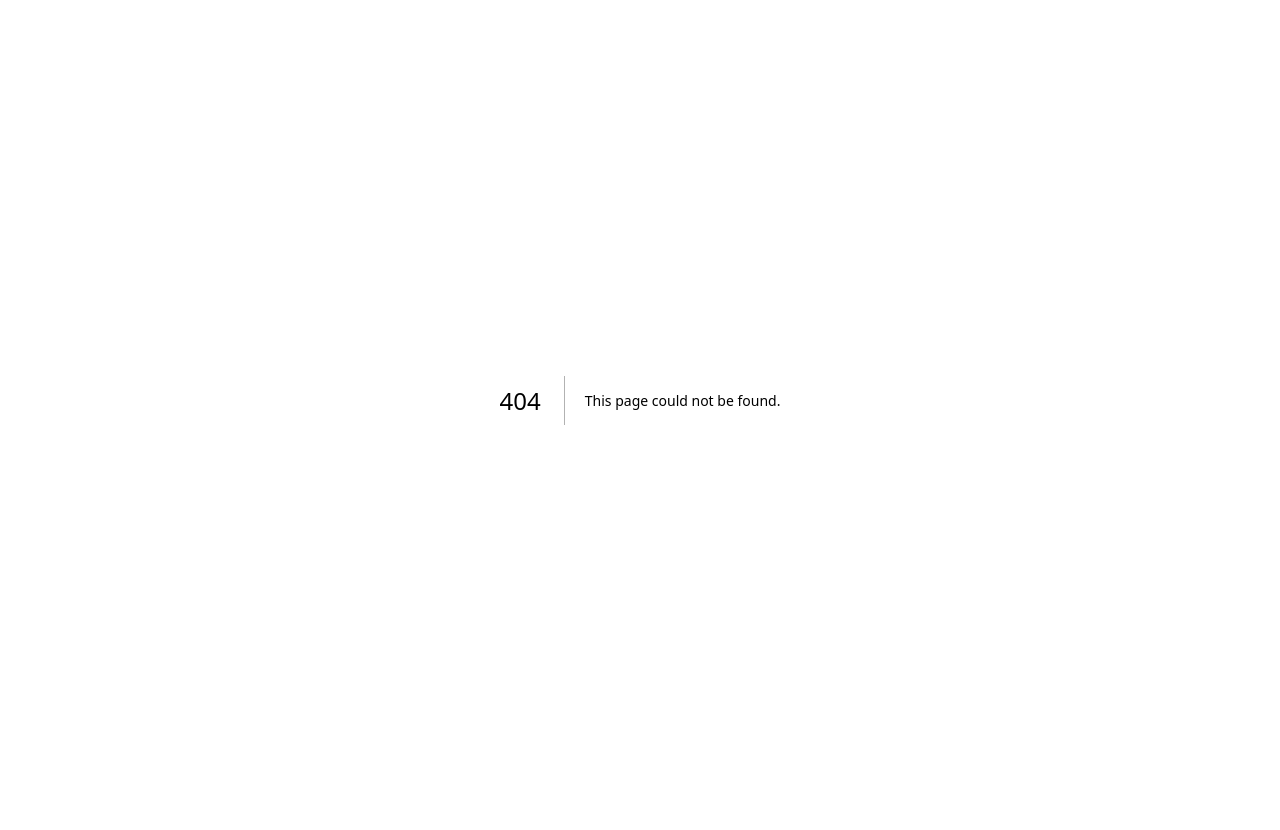
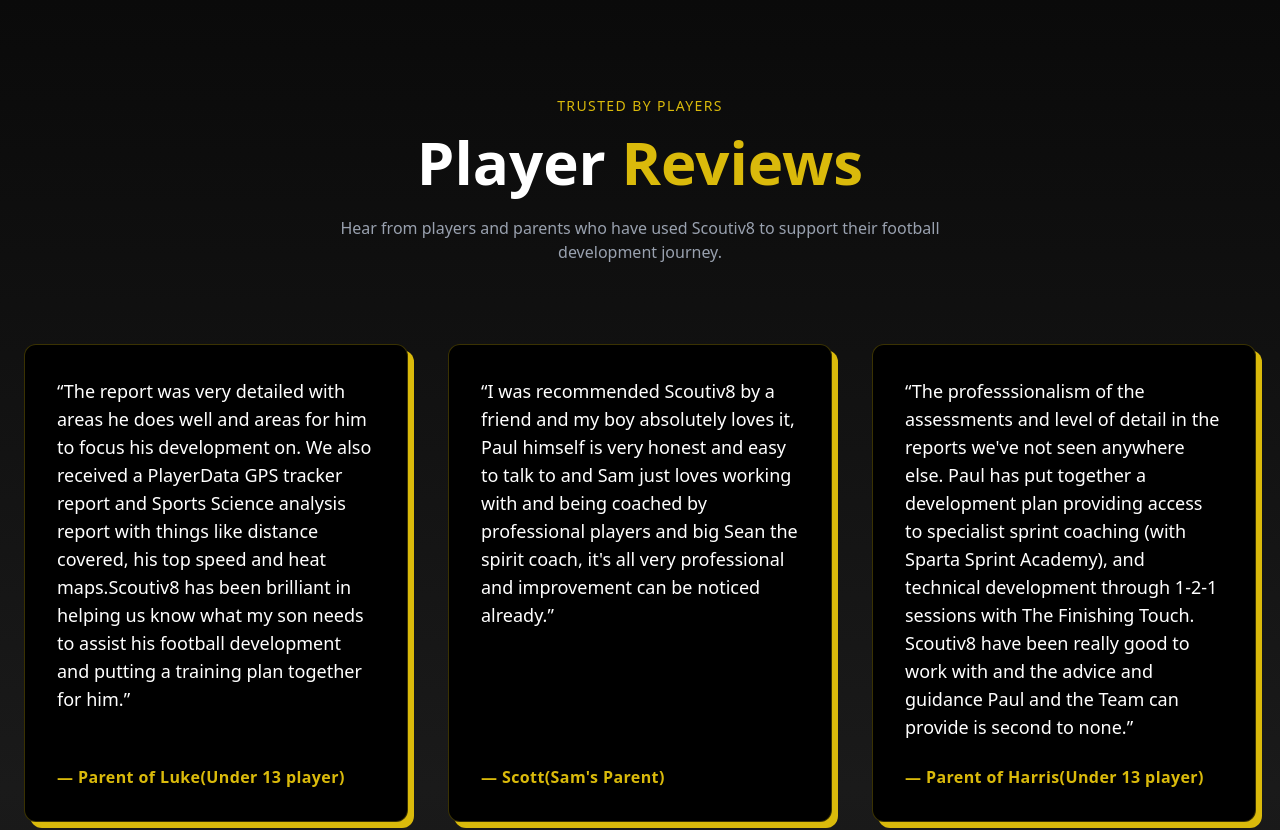
Before and after one commit to Chintzzzzz/scoutiv8, a Next.js app: page /reviews in a window 1280 px wide. Before the commit this address had no page. Shown: the top 830 px of the page. Before the commit the page ends 800 px from the top, so only its background shows below. Built offline with nearby package versions, Linux system fonts and the light colour scheme.

Commit message:
Reviews and hero font

```diff
--- a/app/page.tsx
+++ b/app/page.tsx
@@ -14,6 +14,13 @@
 import { FaSnowflake } from "react-icons/fa";
 import FinanceModal from "@/components/FinanceModal";
 import FaqSection from "@/components/FaqSection";
+import { Afacad } from "next/font/google";
+
+const afacad = Afacad({
+  subsets: ["latin"],
+  weight: ["400", "600", "700"],
+});
+
 
 type CardProps = {
   title: string;
@@ -58,7 +65,7 @@
         </div>
 
         {/* Features */}
-        <ul className="space-y-3 flex-grow text-gray-200">
+        <ul className="space-y-3 grow text-gray-200">
           {features.map((feature: string, idx: number) => (
             <li key={idx}>• {feature}</li>
           ))}
@@ -149,9 +156,11 @@
 
       {/* Content */}
       <div className="container mx-auto px-6 text-center relative z-10">
-        <h1 className="text-5xl md:text-7xl font-bold mb-6 bg-gradient-to-b from-white to-gray-600 bg-clip-text text-transparent inline-block">
+        <h1
+          className={`${afacad.className} tracking-wide text-5xl md:text-7xl font-bold mb-6 text-white bg-clip-text inline-block`}
+        >
           Get Your Professional
-          <span className="text-[#daba0bec] block">Scout Report</span>
+          <span className="text-[#daba0bec] block tracking-wide">Scout Report</span>
         </h1>
         <p className="text-xl text-white/80 mb-8 max-w-3xl mx-auto">
           Be the Best <span className="text-[#daba0b] font-bold">YOU</span> can be.
@@ -173,7 +182,7 @@
 
 
       {/* Cards Section */}
-      <section id='about' className="py-20 bg-gradient-to-b from-[#0a0a0a] via-[#1a1a1a] to-[#daba0b40]">
+      <section id='about' className="py-20 bg-linear-to-b from-[#0a0a0a] via-[#1a1a1a] to-[#daba0b40]">
       {/*<section className="py-20 bg-[radial-gradient(circle_at_center,_#0a0a0a,_#1a1a1a,_#daba0b40)]"> */}
         <div className="container mx-auto px-6">
           <AnimatedHeader delay={0} className='mb-5'>
@@ -278,7 +287,7 @@
       </section>
 
         {/* Services Section */}
-        <section id="services" className="py-20 bg-gradient-to-b from-[#daba0b40] via-[#1a1a1a] to-[#0a0a0a]">
+        <section id="services" className="py-20 bg-linear-to-b from-[#daba0b40] via-[#1a1a1a] to-[#0a0a0a]">
           <div className="container mx-auto px-6">
           <AnimatedHeader delay={0} className="mb-14 pt-20">
             Professional Analysis in Four Key Areas
@@ -461,7 +470,7 @@
                 className="group relative rounded-xl p-6 text-left bg-slate-800/30 overflow-hidden transition-all duration-500"
               >
                 {/* Gradient Overlay on Hover */}
-                <div className="absolute inset-0 bg-gradient-to-b from-[#bfa008] to-black opacity-0 group-hover:opacity-100 transition-opacity duration-500 "></div>
+                <div className="absolute inset-0 bg-linear-to-b from-[#bfa008] to-black opacity-0 group-hover:opacity-100 transition-opacity duration-500 "></div>
 
                 {/* Image Container */}
                 <div className="relative w-full h-64 mb-6 rounded-lg overflow-hidden group">
@@ -499,7 +508,7 @@
 
 
       {/* Pricing Section */}
-    <section id="pricing" className="py-20 bg-gradient-to-b from-[#0a0a0a] via-[#1a1a1a] to-[#0a0a0a] text-white">
+    <section id="pricing" className="py-20 bg-linear-to-b from-[#0a0a0a] via-[#1a1a1a] to-[#0a0a0a] text-white">
       <div className="max-w-6xl mx-auto px-6">
         <h2 className="text-5xl font-bold text-center mb-4">
           Our Scouting Packages
@@ -577,9 +586,12 @@
         have helped young athletes elevate their game and unlock new pathways.
       </p>
 
-      <button className="flex items-center gap-2 text-[#daba0b] font-semibold hover:opacity-80 transition">
-        View More Reviews <span>→</span>
-      </button>
+      <Link
+        href="/reviews"
+        className="flex items-center gap-2 text-[#daba0b] font-semibold hover:opacity-80 transition"
+      >
+        View More Reviews →
+      </Link>
     </div>
 
     {/* RIGHT SIDE */}
@@ -592,12 +604,13 @@
       flex flex-col justify-between"
       style={{ boxShadow: "6px 6px 0px #daba0b" }}
   >
-    <p className="text-lg mb-4 flex-grow">
-      “The scouting report was extremely detailed. The insights helped my son
-      understand exactly what he needed to improve. Highly recommended.”
+    <p className="text-lg mb-4 grow">
+
+"The report was very detailed with areas he does well and areas for him to focus his development on. We also received a PlayerData GPS tracker report and Sports Science analysis report with things like distance covered, his top speed and heat maps.
+Scoutiv8 has been brilliant in helping us know what my son needs to assist his football development and putting a training plan together for him."
     </p>
     <p className="font-bold tracking-wide text-[#daba0b]">
-      — Parent of U12 Player
+      — Parent of Luke(Under 13 player)
     </p>
   </div>
 
@@ -608,12 +621,11 @@
       flex flex-col justify-between md:translate-x-16"
       style={{ boxShadow: "6px 6px 0px #daba0b" }}
   >
-    <p className="text-lg mb-4 flex-grow">
-      “The PlayerData breakdown and tactical insights were top-tier.
-      This is exactly the type of analysis academies look for.”
+    <p className="text-lg mb-4 grow">
+      "I was recommended Scoutiv8 by a friend and my boy absolutely loves it, Paul himself is very honest and easy to talk to and Sam just loves working with and being coached by professional players and big Sean the spirit coach, it's all very professional and improvement can be noticed already."
     </p>
     <p className="font-bold tracking-wide text-[#daba0b]">
-      — Academy Coach
+      — Scott(Sam's Parent)
     </p>
   </div>
 
@@ -624,12 +636,12 @@
       flex flex-col justify-between"
       style={{ boxShadow: "6px 6px 0px #daba0b" }}
   >
-    <p className="text-lg mb-4 flex-grow">
-      “The development plan helped me structure my training properly.
-      I noticed improvements in only a few weeks.”
+    <p className="text-lg mb-4 grow">
+      "The professsionalism of the assessments and level of detail in the reports  we've not seen anywhere else. Paul has put together a development plan providing access to specialist sprint coaching (with Sparta Sprint Academy), and technical development  through 1-2-1 sessions with The Finishing Touch.
+       Scoutiv8 have been really good to work with and the advice and guidance Paul and the Team can provide is second to none."
     </p>
     <p className="font-bold tracking-wide text-[#daba0b]">
-      — U15 Player
+      — Parent of Harris(Under 13 player)
     </p>
   </div>
 </div>
@@ -648,12 +660,12 @@
       flex flex-col justify-between h-full"
     style={{ boxShadow: "6px 6px 0px #daba0b" }}
   >
-    <p className="text-gray-200 mb-4 text-base flex-grow">
-      “The scouting report was extremely detailed. The insights helped my son
-      understand exactly what he needed to improve. Highly recommended.”
+    <p className="text-gray-200 mb-4 text-base grow">
+      "The report was very detailed with areas he does well and areas for him to focus his development on. We also received a PlayerData GPS tracker report and Sports Science analysis report with things like distance covered, his top speed and heat maps.
+Scoutiv8 has been brilliant in helping us know what my son needs to assist his football development and putting a training plan together for him."
     </p>
     <p className="font-bold tracking-wide text-[#daba0b] text-sm">
-      — Parent of U12 Player
+      — Parent of Luke(Under 13 player)
     </p>
   </div>
 
@@ -666,12 +678,12 @@
       flex flex-col justify-between h-full"
     style={{ boxShadow: "6px 6px 0px #daba0b" }}
   >
-    <p className="text-gray-200 mb-4 text-base flex-grow">
-      “The PlayerData breakdown and tactical insights were top-tier.
-      This is exactly the type of analysis academies look for.”
+    <p className="text-gray-200 mb-4 text-base grow">
+    "I was recommended Scoutiv8 by a friend and my boy absolutely loves it, Paul himself is very honest and easy to talk to and Sam just loves working with and being coached by professional players and big Sean the spirit coach, it's all very professional and improvement can be noticed already."
+
     </p>
     <p className="font-bold tracking-wide text-[#daba0b] text-sm">
-      — Academy Coach
+      — Scott(Sam's Parent)
     </p>
   </div>
 
@@ -684,12 +696,12 @@
       flex flex-col justify-between h-full"
     style={{ boxShadow: "6px 6px 0px #daba0b" }}
   >
-    <p className="text-gray-200 mb-4 text-base flex-grow">
-      “The development plan helped me structure my training properly.
-      I noticed improvements in only a few weeks.”
+    <p className="text-gray-200 mb-4 text-base grow">
+      "The professsionalism of the assessments and level of detail in the reports  we've not seen anywhere else. Paul has put together a development plan providing access to specialist sprint coaching (with Sparta Sprint Academy), and technical development  through 1-2-1 sessions with The Finishing Touch.
+       Scoutiv8 have been really good to work with and the advice and guidance Paul and the Team can provide is second to none."
     </p>
     <p className="font-bold tracking-wide text-[#daba0b] text-sm">
-      — U15 Player
+      — Parent of Harris(Under 13 player)
     </p>
   </div>
 
@@ -701,13 +713,15 @@
 <FaqSection />
 
       {/* CTA Section */}
-      <section className="py-24 bg-gradient-to-b from-[#0a0a0a] via-[#1a1a1a] to-[#0a0a0a]">
+      <section className="py-24 bg-linear-to-b from-[#0a0a0a] via-[#1a1a1a] to-[#0a0a0a]">
         <div className="max-w-4xl mx-auto px-6 text-center">
 
           {/* Card */}
           <div className="bg-white/5 backdrop-blur-md border border-white/10 rounded-2xl p-12 shadow-[0_0_30px_rgba(0,0,0,0.4)]">
 
-            <h2 className="text-4xl md:text-5xl font-bold text-white mb-6">
+            <h2
+              className={`${afacad.className}  text-4xl md:text-5xl font-bold text-white mb-6`}
+            >
               Ready to be the best <span className="text-[#daba0b]">YOU</span> can be?
             </h2>
 
@@ -740,13 +754,13 @@
       </section>
 
       {/* Footer */}
-      <footer className="w-full bg-gradient-to-b from-[#0a0a0a] via-[#1a1a1a] to-[#daba0b40] text-white px-6 py-20 md:pt-32">
+      <footer className="w-full bg-linear-to-b from-[#0a0a0a] via-[#1a1a1a] to-[#daba0b40] text-white px-6 py-20 md:pt-32">
         <div className="max-w-7xl mx-auto">
 
           {/* LEFT SIDE — Logo */}
           <div className="flex flex-col md:flex-row md:items-start">
 
-            <div className="mb-12 md:mb-0 w-44 flex-shrink-0">
+            <div className="mb-12 md:mb-0 w-44 shrink-0">
               <img
                 src="/s8_transparent.png"
                 alt="Scoutivate Logo"
--- /dev/null
+++ b/app/reviews/page.tsx
@@ -0,0 +1,79 @@
+export default function ReviewsPage() {
+  const reviews = [
+    {
+      text: "The report was very detailed with areas he does well and areas for him to focus his development on. We also received a PlayerData GPS tracker report and Sports Science analysis report with things like distance covered, his top speed and heat maps.Scoutiv8 has been brilliant in helping us know what my son needs to assist his football development and putting a training plan together for him.",
+      author: "Parent of Luke(Under 13 player)",
+    },
+    {
+      text:     "I was recommended Scoutiv8 by a friend and my boy absolutely loves it, Paul himself is very honest and easy to talk to and Sam just loves working with and being coached by professional players and big Sean the spirit coach, it's all very professional and improvement can be noticed already.",
+      author: "Scott(Sam's Parent)",
+    },
+    {
+      text: "The professsionalism of the assessments and level of detail in the reports  we've not seen anywhere else. Paul has put together a development plan providing access to specialist sprint coaching (with Sparta Sprint Academy), and technical development  through 1-2-1 sessions with The Finishing Touch. Scoutiv8 have been really good to work with and the advice and guidance Paul and the Team can provide is second to none.",
+      author: "Parent of Harris(Under 13 player)",
+    },
+    {
+      text: "Wee update on Matthew and his path with Scoutiv8.  First and most importantly he is really enjoying the gym sessions working with Kevin @ Elation and Cammy doing the football technical skills and 1-2-1 sessions.  His game has improved significantly as a result cumulating in a man of the match performance against an academy side last Friday.  He is now attacking the box and having 3-4 shots per game when playing as the 8, and covers every blade of Astro as the 6.  Thanks for your help with him and I would recommend to anyone who believes their son or daughter has potential to team up with Scoutiv8.",
+      author: "Parent of Matthew(U16 Player)",
+    },
+    {
+      text: "The physical and tactical insights were fantastic. The report felt like something from a professional academy.",
+      author: "Grassroots Coach",
+    },
+    {
+      text: "Having a structured development plan made a huge difference to my confidence and performance.",
+      author: "U16 Player",
+    },
+  ];
+
+  return (
+    <section className="bg-linear-to-b from-[#0a0a0a] via-[#1a1a1a] to-[#0a0a0a] text-white min-h-screen py-24">
+      <div className="max-w-7xl mx-auto px-6">
+
+        {/* HEADER */}
+        <div className="text-center mb-20">
+          <p className="text-[#daba0b] uppercase tracking-widest text-sm mb-4">
+            Trusted By Players
+          </p>
+
+          <h1 className="text-4xl md:text-6xl font-bold mb-6">
+            Player <span className="text-[#daba0b]">Reviews</span>
+          </h1>
+
+          <p className="text-gray-400 max-w-2xl mx-auto">
+            Hear from players and parents who have used Scoutiv8
+            to support their football development journey.
+          </p>
+        </div>
+
+        {/* REVIEWS GRID */}
+        <div className="grid md:grid-cols-2 lg:grid-cols-3 gap-10">
+
+          {reviews.map((review, index) => (
+            <div
+              key={index}
+              className="group relative p-8 rounded-xl bg-black border border-[#daba0b44] transition-all duration-300 hover:-translate-y-1"
+              style={{
+                boxShadow: "6px 6px 0px #daba0b",
+              }}
+            >
+              <div className="flex flex-col h-full">
+
+                <p className="text-lg mb-6 grow">
+                  “{review.text}”
+                </p>
+
+                <p className="font-bold tracking-wide text-[#daba0b]">
+                  — {review.author}
+                </p>
+
+              </div>
+            </div>
+          ))}
+
+        </div>
+
+      </div>
+    </section>
+  );
+}
--- a/components/FaqSection.tsx
+++ b/components/FaqSection.tsx
@@ -69,7 +69,7 @@
     <section className="bg-black text-white py-24">
       <div className="max-w-5xl mx-auto px-6">
         <div className="mb-16">
-          <h2 className="text-4xl md:text-5xl font-bold">FAQs</h2>
+          <h2 className="text-4xl md:text-5xl font-bold text-center">FAQs</h2>
         </div>
 
         <div className="border-t border-white/10">
```
